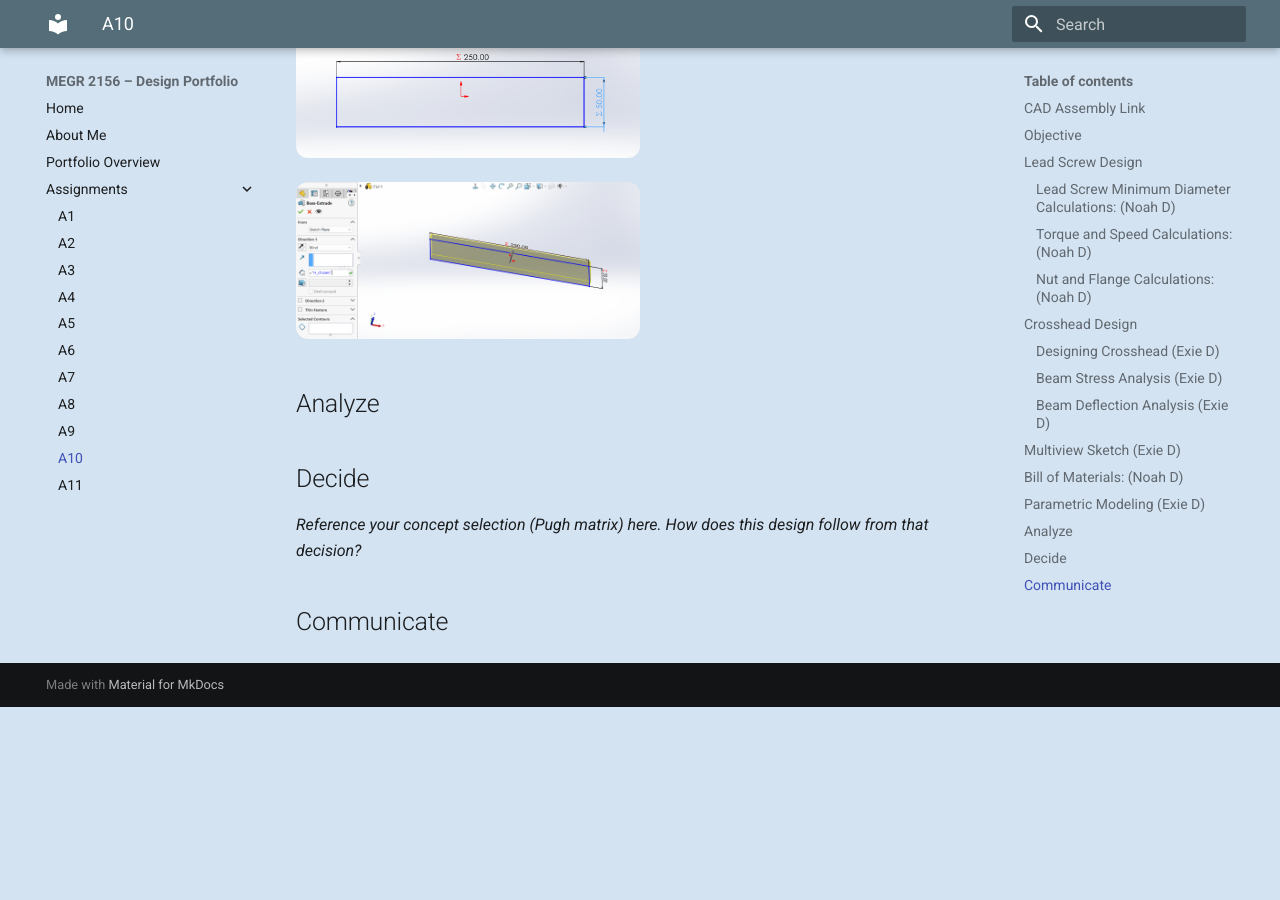
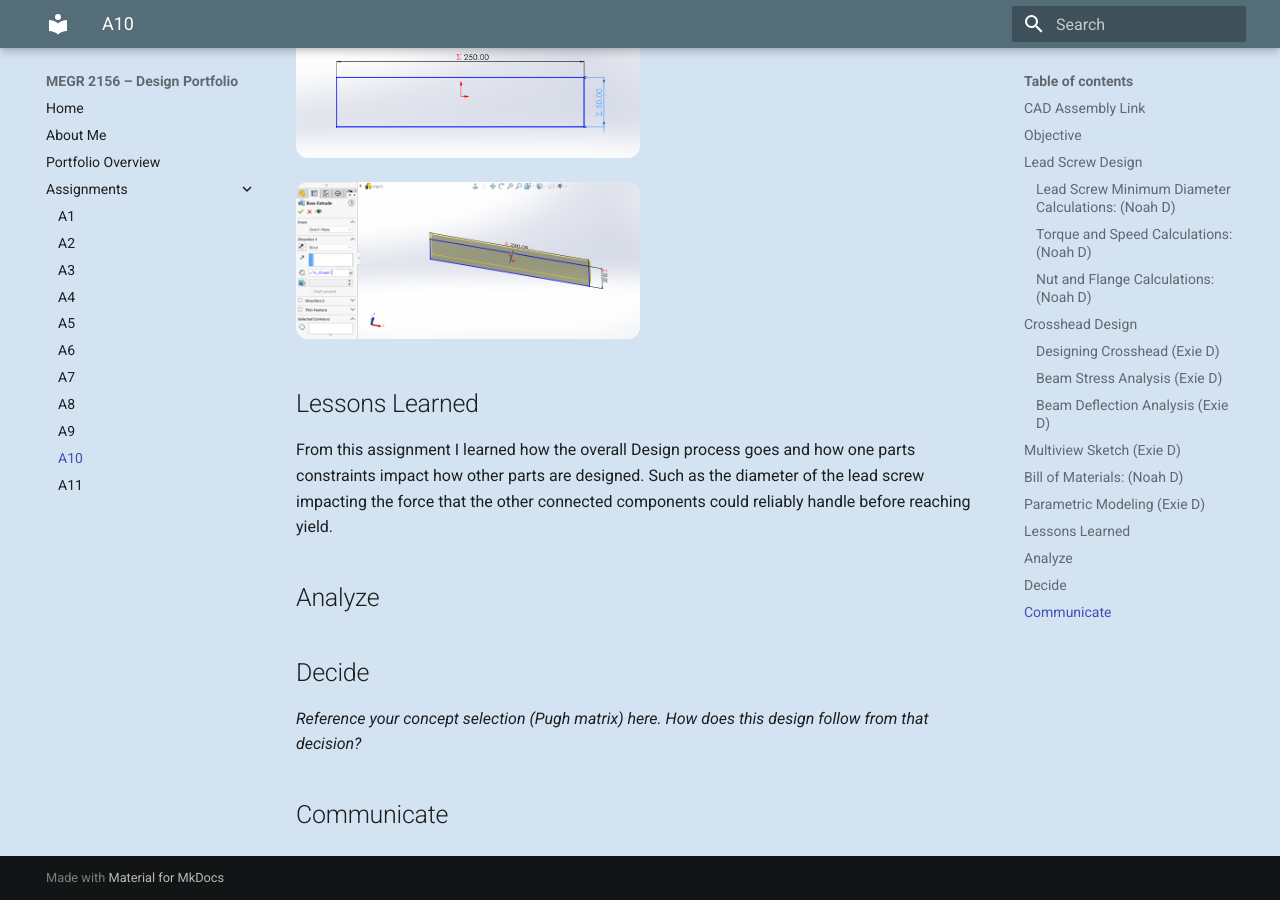
Before and after one commit to Noah-DiMenna/megr2156-portfolio, an MkDocs documentation site: the page built from docs/assignments/A10/index.md, in a window 1280 px wide and 900 px high, scrolled down 5411 px. Built offline with MkDocs 1.6.1 and Material for MkDocs 9.7.7, drawn with Linux system fonts in a browser that asks for light colours; before the commit the page ends 6118 px from its top, so only the background shows below that.

Commit message:
Add 'Lessons Learned' section to index.md
Added a section on lessons learned from the assignment.

```diff
--- a/docs/assignments/A10/index.md
+++ b/docs/assignments/A10/index.md
@@ -64,7 +64,9 @@ IMG HERE
 
 <img src="A10-1 (4).png" style="border-radius: 12px; width: 50%;">
 
+## Lessons Learned
 
+From this assignment I learned how the overall Design process goes and how one parts constraints impact how other parts are designed. Such as the diameter of the lead screw impacting the force that the other connected components could reliably handle before reaching yield.
 
 ## Analyze
 
```
